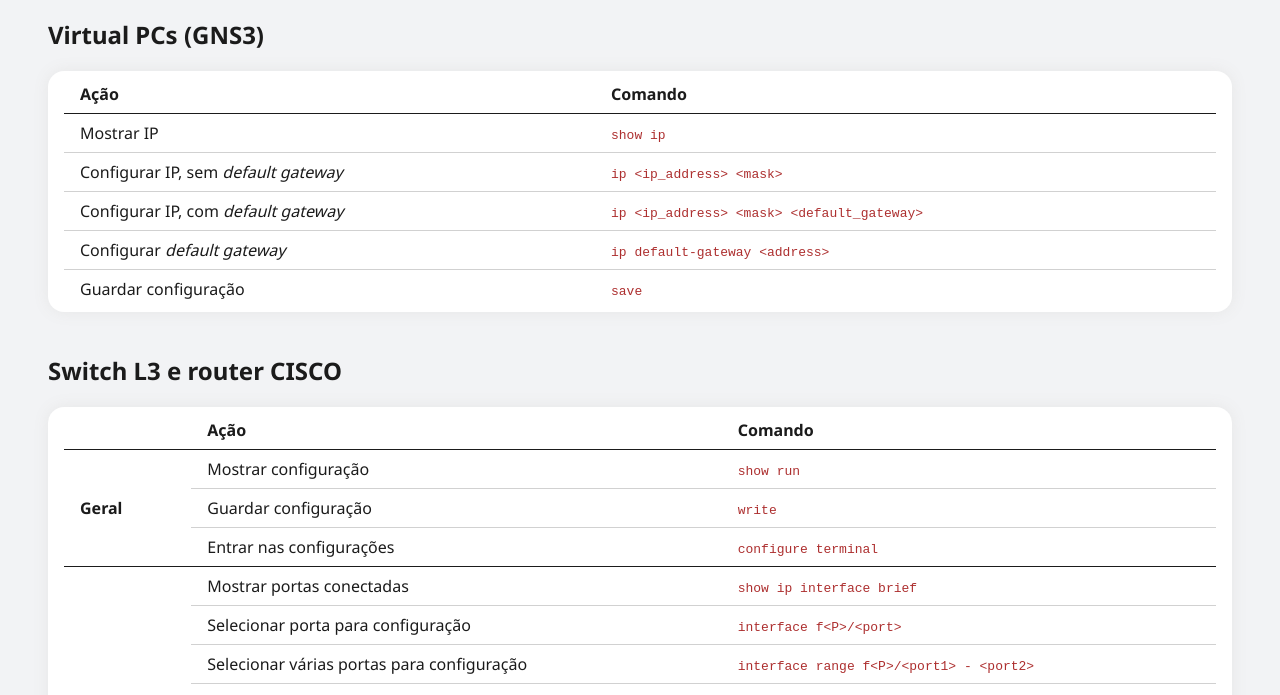
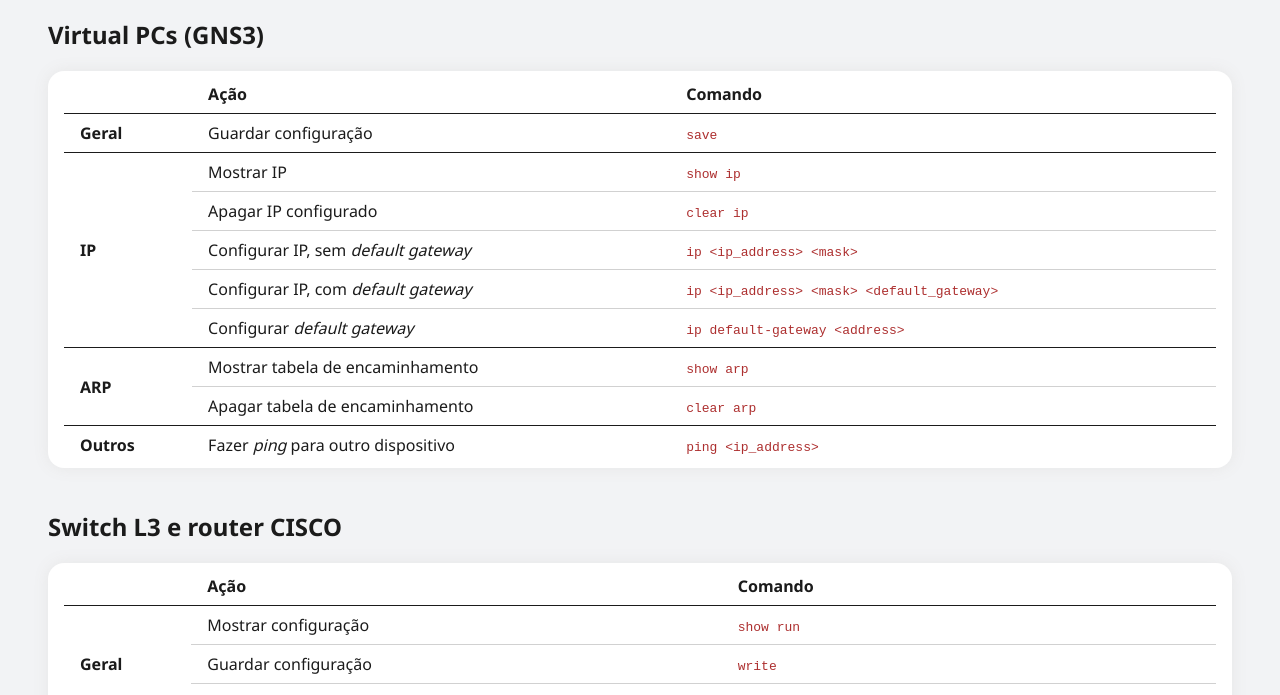
Before and after one commit to RGarrido03/RS, a plain HTML site: page index.html in a window 1280 px wide. Shown: the part 94-789 px from the top of the page. Drawn offline with Linux system fonts and the light colour scheme.

Commit message:
Add column header in Virtual PCs table

```diff
--- a/index.html
+++ b/index.html
@@ -19,12 +19,23 @@
   <h2>Virtual PCs (GNS3)</h2>
   <table>
     <tr>
+      <th></th>
       <th>Ação</td>
       <th>Comando</td>
     </tr>
     <tr>
+      <th>Geral</th>
+      <td class="separator">Guardar configuração</td>
+      <td class="separator"><code>save</code></td>
+    </tr>
+    <tr>
+      <th rowspan="5">IP</th>
       <td>Mostrar IP</td>
       <td><code>show ip</code></td>
+    </tr>
+    <tr>
+      <td>Apagar IP configurado</i></td>
+      <td><code>clear ip</code></td>
     </tr>
     <tr>
       <td>Configurar IP, sem <i>default gateway</i></td>
@@ -35,12 +46,22 @@
       <td><code>ip &lt;ip_address&gt; &lt;mask&gt; &lt;default_gateway&gt;</code></td>
     </tr>
     <tr>
-      <td>Configurar <i>default gateway</i></td>
-      <td><code>ip default-gateway &lt;address&gt;</code></td>
+      <td class="separator">Configurar <i>default gateway</i></td>
+      <td class="separator"><code>ip default-gateway &lt;address&gt;</code></td>
     </tr>
     <tr>
-      <td class="end">Guardar configuração</td>
-      <td class="end"><code>save</code></td>
+      <th rowspan="2">ARP</th>
+      <td>Mostrar tabela de encaminhamento</td>
+      <td><code>show arp</code></td>
+    </tr>
+    <tr>
+      <td class="separator">Apagar tabela de encaminhamento</td>
+      <td class="separator"><code>clear arp</code></td>
+    </tr>
+    <tr>
+      <td class="end"><b>Outros</b></td>
+      <td class="end">Fazer <i>ping</i> para outro dispositivo</td>
+      <td class="end"><code>ping &lt;ip_address&gt;</code></td>
     </tr>
   </table>
   <br>
```
